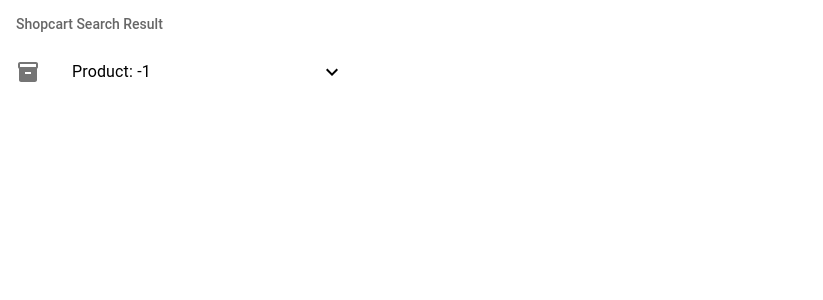
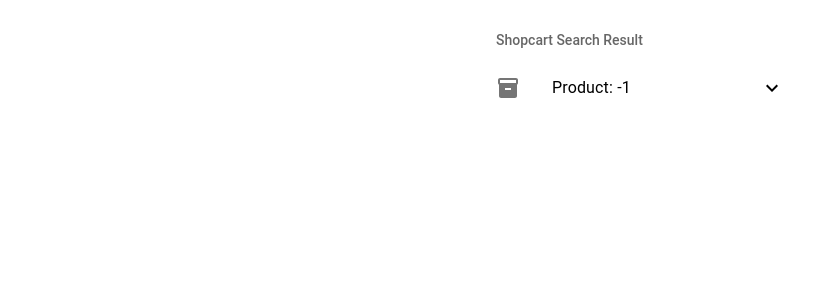
Before and after one commit to DevopsShopcarts/shopcartUI, a React (Create React App) app: page / in a window 1280 px wide. Shown: the top 300 px of the page, without its empty margins (0-823 px from the left). Built offline with nearby package versions, Linux system fonts and the light colour scheme.

Commit message:
add shopcart component and set product to middle

```diff
--- a/src/App.js
+++ b/src/App.js
@@ -1,10 +1,11 @@
 // import logo from './logo.svg';
 import './App.css'
-import Product from './product/product.js'
+// import Product from './product/product.js'
+import Shopcart from './shopcart/shopcart.js'
 
 function App () {
   return (
-      <Product />
+      <Shopcart />
   )
 }
 
--- a/src/product/product.js
+++ b/src/product/product.js
@@ -20,6 +20,7 @@
 import InventoryIcon from '@mui/icons-material/Inventory'
 // import Typography from '@mui/material/Typography'
 // import Grid from '@mui/material/Grid'
+import PropTypes from 'prop-types'
 
 import ProductField from './product_field'
 
@@ -48,7 +49,7 @@
     return (
       <div>
         <List
-          sx={{ width: '100%', maxWidth: 360, bgcolor: 'background.paper' }}
+          sx={{ width: '100%', maxWidth: 360, minWidth: 320, bgcolor: 'background.paper' }}
           component='nav'
           aria-labelledby='nested-list-subheader'
           subheader={
@@ -99,4 +100,21 @@
     )
   }
 }
+
+Product.propTypes = {
+  id: PropTypes.number,
+  name: PropTypes.string,
+  quantity: PropTypes.number,
+  price: PropTypes.number,
+  shopcart_id: PropTypes.number
+}
+
+Product.defaultProps ={
+  id: -1,
+  name: "Default",
+  quantity: -1,
+  price: -1,
+  shopcart_id: -1
+}
+
 export default Product
--- a/src/product/product_field.js
+++ b/src/product/product_field.js
@@ -12,12 +12,12 @@
   render () {
     return (
       <Grid container spacing={2}>
-        <Grid item xs='12' md={4}>
+        <Grid item xs={12} md={4}>
           <Typography sx={{ fontSize: 14 }} color='text.primary' gutterBottom>
             {this.props.field_name}:
           </Typography>
         </Grid>
-        <Grid item xs='12' md={8}>
+        <Grid item xs={12} md={8}>
           <Typography sx={{ fontSize: 14 }} color='text.primary' gutterBottom>
             {this.props.field_val}
           </Typography>
@@ -29,7 +29,7 @@
 
 ProductField.propTypes = {
   field_name: PropTypes.string,
-  field_val: PropTypes.any
+  field_val: PropTypes.oneOfType([PropTypes.number, PropTypes.string])
 }
 
 ProductField.defaultProps = {
--- a/src/shopcart/shopcart.js
+++ b/src/shopcart/shopcart.js
@@ -1,17 +1,41 @@
-import React from "react";
+import React from 'react'
+import Grid from '@mui/material/Grid'
+import Product from '../product/product'
 class Shopcart extends React.Component {
-    constructor(props) {
-        super(props);
+  constructor (props) {
+    super(props)
     this.state = {
       id: -1,
       products: []
-        };
     }
-    render() {
+  }
+  render () {
     return (
       <div>
-
+        <Grid
+          container
+          spacing={2}
+          direction='column'
+          alignItems='center'
+          justifyContent='center'
+        >
+          <Grid item xs={0} md={2}></Grid>
+          <Grid item xs={12} md={8}>
+            <Product
+              id={1}
+              name='Default Name'
+              quantity={23}
+              price={320}
+              shopcart_id={32}
+            />
+          </Grid>
+          <Grid item xs={0} md={2}></Grid>
+        </Grid>
       </div>
     )
   }
 }
+
+export default Shopcart
+
+// Shopcart.
```
Lines whose indentation alone changed are shown as unchanged.
